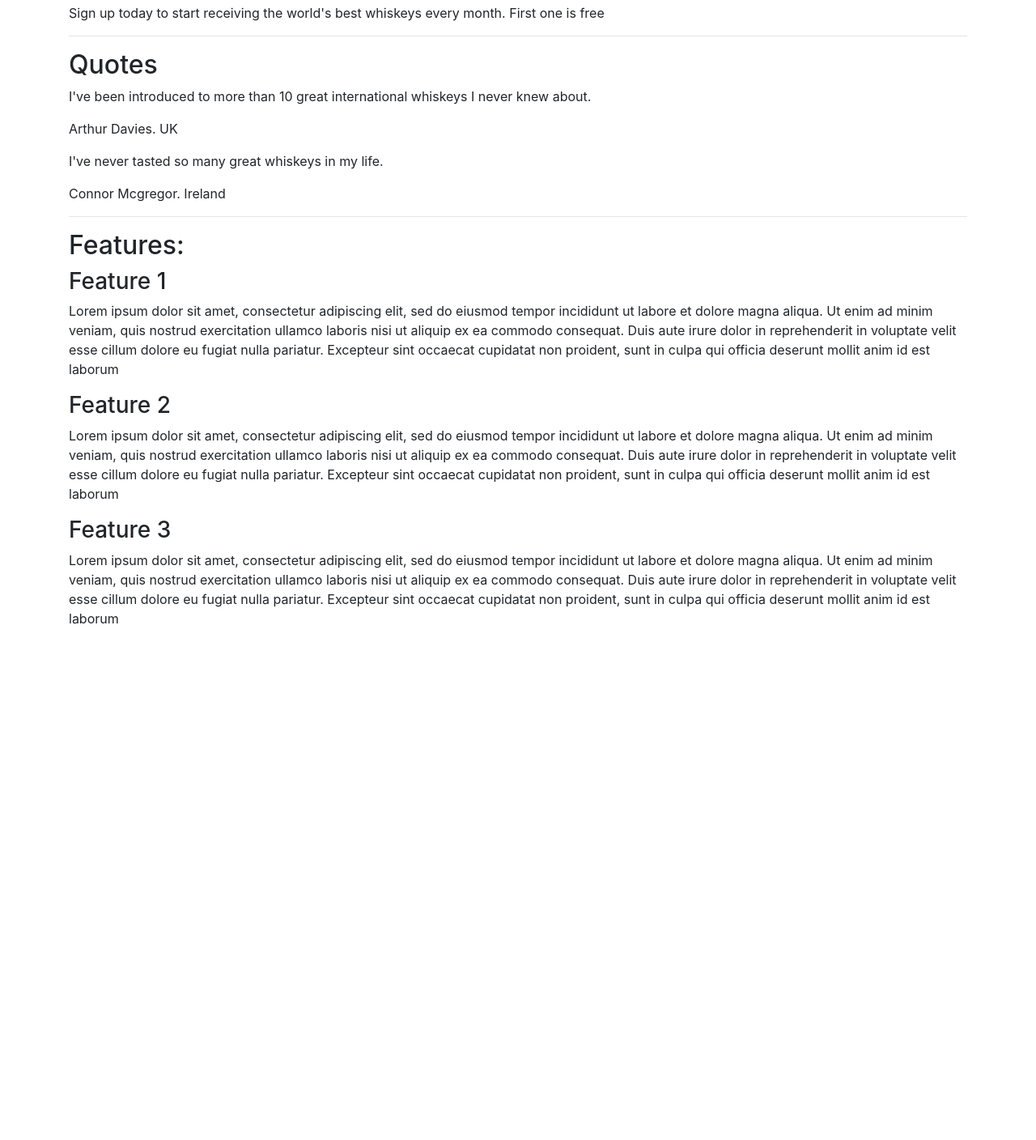
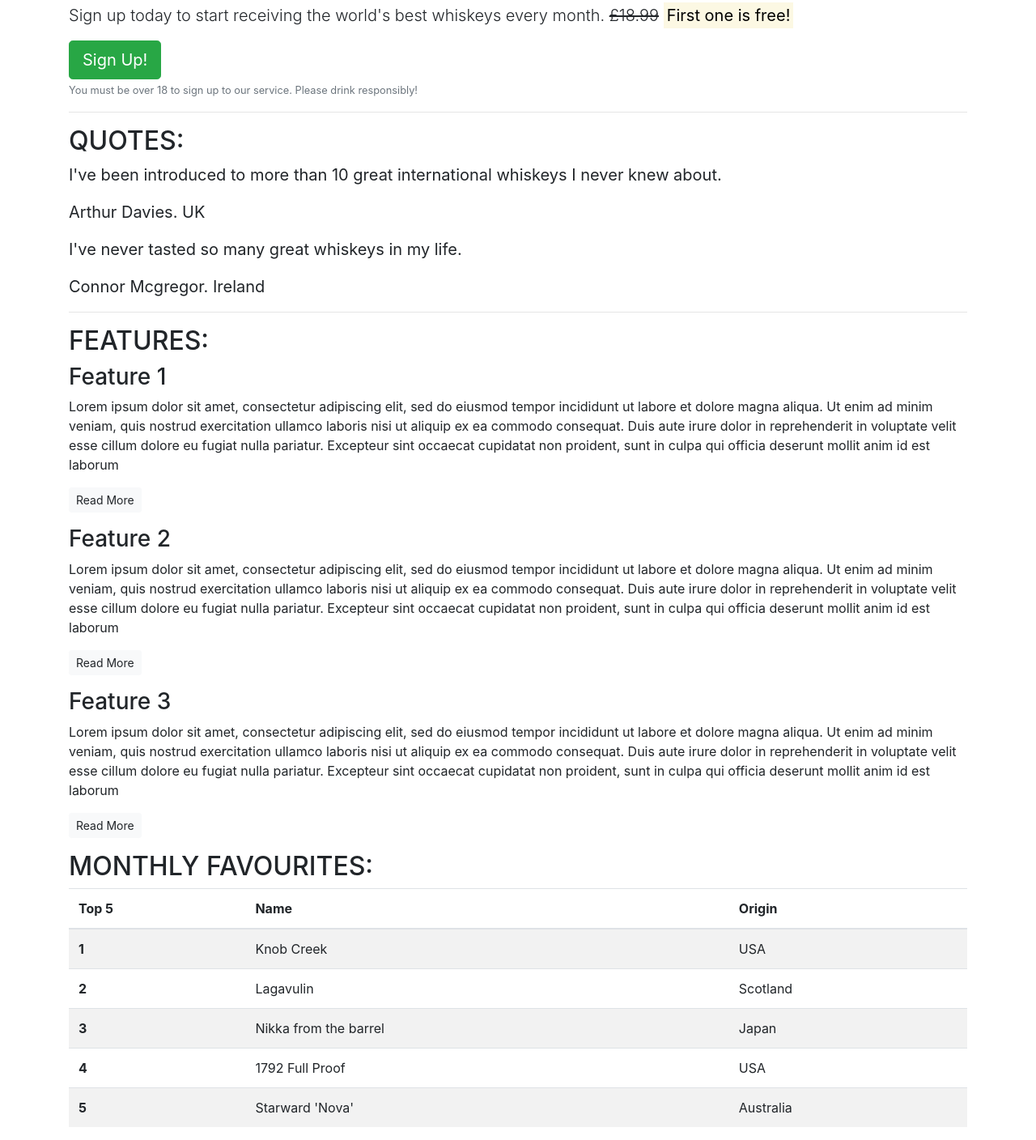
Before and after one commit to adamparker75/bootstrap-test, a plain HTML site: page index.html in a window 1280 px wide. Shown: the part 52-1460 px from the top of the page at 81% size. Before the commit the page ends 844 px from the top, so only its background shows below. Drawn offline with nearby package versions, Linux system fonts and the light colour scheme.

Commit message:
Added monthly fave table and sections relating to features quotes and sign up button

```diff
--- a/index.html
+++ b/index.html
@@ -13,46 +13,94 @@
         <!--call out-->
         <section class="callout">
             <h1>The finest whiskeys delivered to your doorstep.</h1>
-            <p>Sign up today to start receiving the world's best whiskeys every month.
-             First one is free</p>
+            <p class="lead">Sign up today to start receiving the world's best whiskeys every month.
+            <s>£18.99</s> <strong><mark>First one is free!</mark></strong></p>
+            <button class="btn btn-success btn-lg">Sign Up!</button>
+            <p class="text-muted"><small>You must be over 18 to sign up to our service. Please drink responsibly!</small></p>
         </section>
         <!-- /call out-->
         <hr>
         <!--quotes-->
         <section class="quotes">
-            <h2>Quotes</h2>
-            <div class="quote">
+            <h2 class="text-uppercase">Quotes:</h2>
+            <blockquote class="blockquote">
             <p>I've been introduced to more than 10 great international whiskeys I never
             knew about.</p>
             <p>Arthur Davies. UK</p>
-            </div>
-             <div class="quote">
+            </blockquote>
+             <blockquote class="blockquote">
             <p>I've never tasted so many great whiskeys in my life.</p>
             <p>Connor Mcgregor. Ireland</p>
-            </div>
+             </blockquote>
         </section>
         <!--/quotes-->
         <hr>
         <!--features-->
         <section class="features">
-            <h2>Features:</h2>
+            <h2 class="text-uppercase">Features:</h2>
             <div class="feature">
             <h3>Feature 1</h3>
             <p>Lorem ipsum dolor sit amet, consectetur adipiscing elit, sed do eiusmod tempor incididunt ut labore et dolore magna aliqua. Ut enim ad minim veniam, quis nostrud
             exercitation ullamco laboris nisi ut aliquip ex ea commodo consequat. Duis aute irure dolor in reprehenderit in voluptate velit esse cillum dolore eu fugiat nulla pariatur.
             Excepteur sint occaecat cupidatat non proident,
             sunt in culpa qui officia deserunt mollit anim id est laborum</p>
+            <p><a class="btn btn-sm btn-light">Read More</a></p>
             </div>
+
                <div class="feature">
             <h3>Feature 2</h3>
             <p>Lorem ipsum dolor sit amet, consectetur adipiscing elit, sed do eiusmod tempor incididunt ut labore et dolore magna aliqua. Ut enim ad minim veniam, quis nostrud exercitation ullamco laboris nisi ut aliquip ex ea commodo consequat. Duis aute irure dolor in reprehenderit in voluptate velit esse cillum dolore eu fugiat nulla pariatur. Excepteur sint occaecat cupidatat non proident, sunt in culpa qui officia deserunt mollit anim id est laborum</p>
+            <p><a class="btn btn-sm btn-light">Read More</a></p>
             </div>
                <div class="feature">
             <h3>Feature 3</h3>
             <p>Lorem ipsum dolor sit amet, consectetur adipiscing elit, sed do eiusmod tempor incididunt ut labore et dolore magna aliqua. Ut enim ad minim veniam, quis nostrud exercitation ullamco laboris nisi ut aliquip ex ea commodo consequat. Duis aute irure dolor in reprehenderit in voluptate velit esse cillum dolore eu fugiat nulla pariatur. Excepteur sint occaecat cupidatat non proident, sunt in culpa qui officia deserunt mollit anim id est laborum</p>
+            <p><a class="btn btn-sm btn-light">Read More</a></p>
             </div>
         </section>
         <!--features-->
+        <section>
+            <h2 class="text-uppercase">Monthly Favourites:</h2>
+                <table class="table table-striped">
+  <thead>
+    <tr>
+      <th scope="col">Top 5</th>
+      <th scope="col">Name</th>
+      <th scope="col">Origin</th>
+     </tr>
+  </thead>
+  <tbody>
+    <tr>
+      <th scope="row">1</th>
+      <td>Knob Creek</td>
+      <td>USA</td>
+    </tr>
+       <tr>
+      <th scope="row">2</th>
+      <td>Lagavulin</td>
+      <td>Scotland</td>
+    </tr>
+    <tr>
+      <th scope="row">3</th>
+      <td>Nikka from the barrel</td>
+      <td>Japan</td>
+    </tr>
+  <tr>
+      <th scope="row">4</th>
+      <td>1792 Full Proof</td>
+      <td>USA</td>
+    </tr>
+    <tr>
+      <th scope="row">5</th>
+      <td>Starward 'Nova'</td>
+      <td>Australia</td>
+    </tr>
+  </tbody>
+
+
+        </section>
+
+
     </article>
 </body>
 </html>
```
